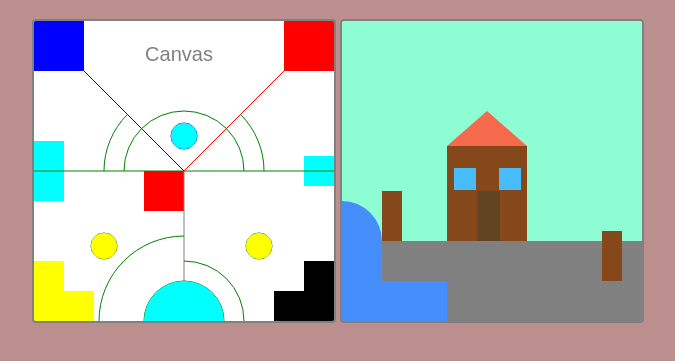
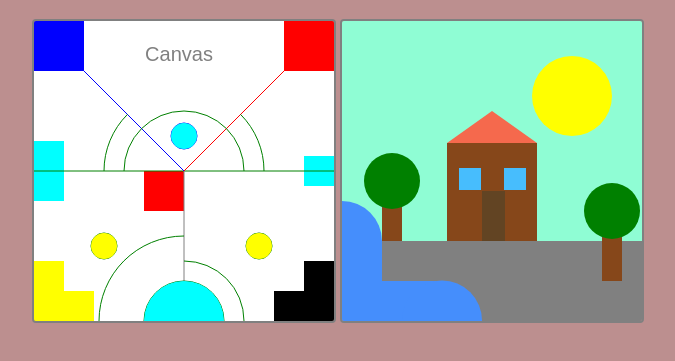
Before and after one commit to sabrinadjb17/Portifolio-profissional, a plain HTML site: page canvas/canvas.html in a window 1280 px wide. Shown: the part 69-430 px from the top of the page, without its empty margins (302-977 px from the left). Drawn offline with Linux system fonts and the light colour scheme.

Commit message:
atualização do projeto canvas

```diff
--- a/canvas/script.js
+++ b/canvas/script.js
@@ -119,17 +119,21 @@ desenhar_quadrados(ctx2, 'rgb(143, 253, 212)', 0, 0, 300, 300);
 retangulo(ctx2, 'gray', 0, 220, 300, 80);
 retangulo(ctx2, 'rgb(69, 142, 252)', 0, 260, 105, 40);
 retangulo(ctx2, 'rgb(69, 142, 252)', 0, 220, 40, 80);
-retangulo(ctx2, 'rgb(134, 71, 26)', 105, 125, 80, 95);
-retangulo(ctx2, 'rgb(98, 68, 35)', 135, 170, 23, 50);
+retangulo(ctx2, 'rgb(134, 71, 26)', 105, 122, 90, 98);
+retangulo(ctx2, 'rgb(98, 68, 35)', 140, 170, 23, 50);
 retangulo(ctx2, 'rgb(134, 71, 26)', 40, 170, 20, 50);
 retangulo(ctx2, 'rgb(134, 71, 26)', 260, 210, 20, 50);
 
 // quadrados
-desenhar_quadrados(ctx2, 'rgb(71, 189, 253)', 112, 147, 22, 22);
-desenhar_quadrados(ctx2, 'rgb(71, 189, 253)', 157, 147, 22, 22);
+desenhar_quadrados(ctx2, 'rgb(71, 189, 253)', 117, 147, 22, 22);
+desenhar_quadrados(ctx2, 'rgb(71, 189, 253)', 162, 147, 22, 22);
 
 // triangulo
-triangulo(ctx2, 'rgb(245, 105, 77)', 105, 125, 185, 125, 145, 90);
+triangulo(ctx2, 'rgb(245, 105, 77)', 105, 122, 195, 122, 150, 90);
 
 // circulos
 preencher_arco(ctx2, 'rgb(69, 142, 252)', 0, 220, 40, 3.0, 4.0);
+preencher_arco(ctx2, 'rgb(69, 142, 252)', 100, 299.5, 40, 1.0, 4.0);
+preencher_arco(ctx2, 'green', 50, 160, 28, 1.0, 4.0);
+preencher_arco(ctx2, 'green', 270, 190, 28, 1.0, 4.0);
+preencher_arco(ctx2, 'yellow', 230, 75, 40, 1.0, 4.0);
```
Also changed, not shown: canvas/canvas.html (line endings or trailing spaces), canvas/style.css (line endings or trailing spaces).
